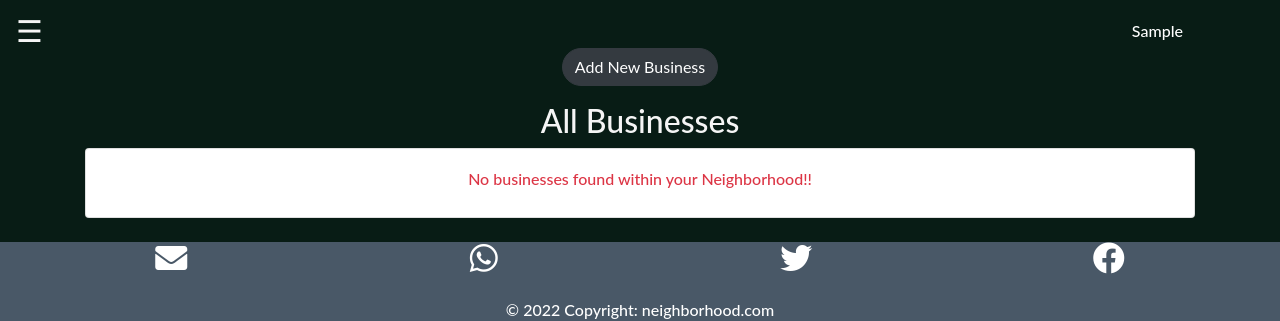
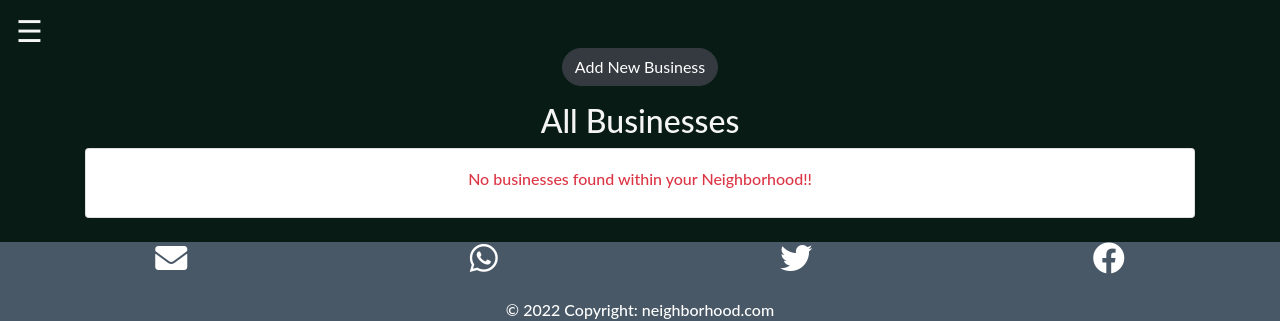
Before and after one commit to ezekielkibiego/The_Neighborhood, a Django app: page /businesses/ in a window 1280 px wide. Shown: the top 321 px of the page. Run offline with Django 3.2, Linux system fonts and the light colour scheme; the visitor is signed in with stand-in values (Sample User, id 1); data comes from the database, SQL or seed files in the repository; data that the repository does not hold is empty; some libraries are stand-ins or nearby versions; some web fonts are replaced.

Commit message:
modify index

```diff
--- a/hoodapp/templates/navbar.html
+++ b/hoodapp/templates/navbar.html
@@ -8,7 +8,7 @@
     color: whitesmoke;
     }
     .nav-link{
-        margin-left: 85%;
+        margin-left: 90%;
     }
     .sidenav {
       height: 100%;
@@ -123,8 +123,8 @@
     <a class="nav-link text-white" href="/profile" style=" color: black;" >
 
       {% if user.is_authenticated %}
-      <img src="{{user.profile.profile_photo.url}}" alt="" style="border-radius: 50%; width: 20%; height: auto;"> &nbsp; <span class="text-white">{{user.username|title}}</span>
-      {%else%}
+      <img src="{{user.profile.profile_photo.url}}" alt="" style="border-radius: 50%; width: 50%; height: auto;">
+      {% else %}
       <img src="https://st2.depositphotos.com/1104517/11965/v/600/depositphotos_119659092-stock-illustration-male-avatar-profile-picture-vector.jpg"
           class="card-img-top" alt="My profile picture" style="border-radius: 50%; width: 50%; height: auto;">
       {% endif %} </a>
```
